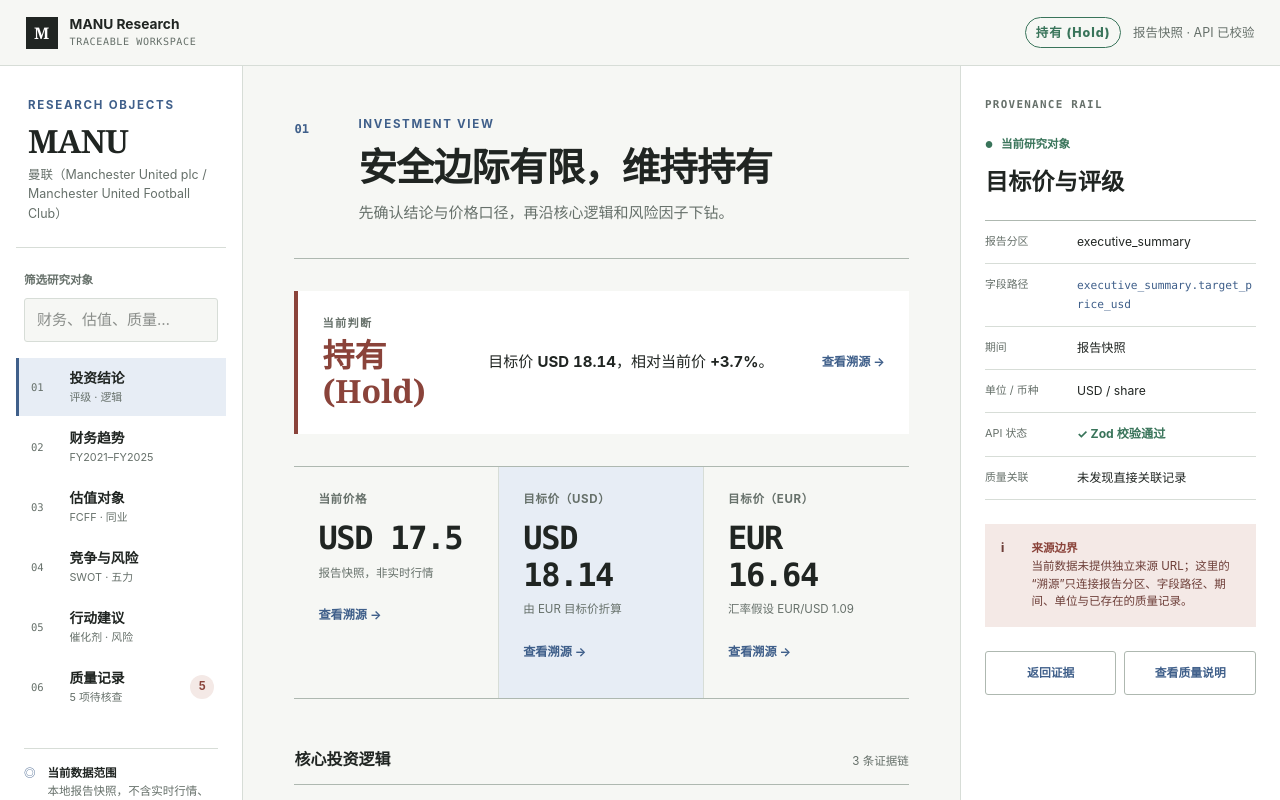
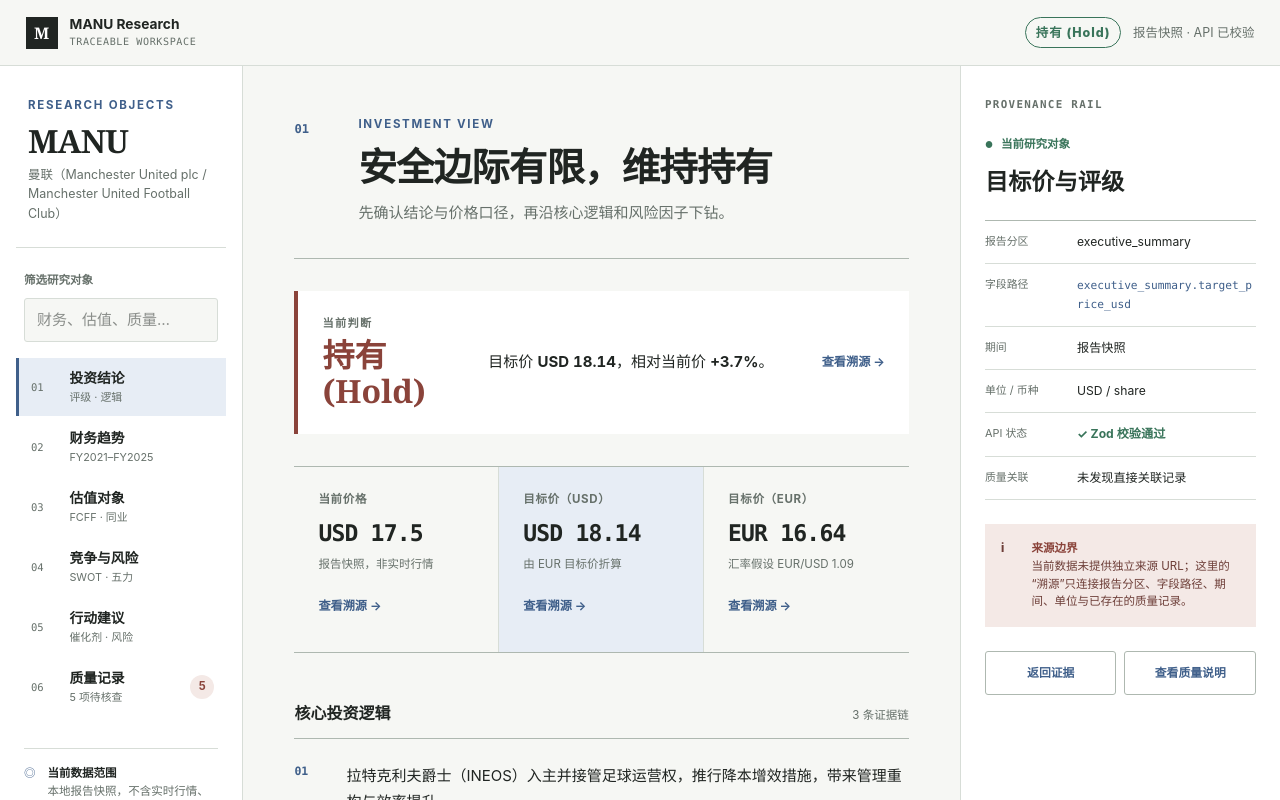
Before and after one commit to Ven0304/manu-investment-viz, a Next.js app: page / in a window 1280 px wide. Shown: the top 800 px of the page. Built offline with nearby package versions, Linux system fonts and the light colour scheme.

Commit message:
Arena QA repair style-c numeric containment

```diff
--- a/src/app/globals.css
+++ b/src/app/globals.css
@@ -134,7 +134,14 @@
 .metric-emphasis { background: var(--accent-soft); }
 .metric-label, .metric-note { margin: 0; color: var(--muted); font-size: 0.72rem; line-height: 1.45; }
 .metric-label { font-weight: 750; letter-spacing: 0.06em; text-transform: uppercase; }
-.metric-value { margin: var(--space-3) 0 var(--space-2); font: 700 clamp(1.4rem, 3vw, 2rem)/1.15 ui-monospace, "SFMono-Regular", Consolas, monospace; letter-spacing: -0.04em; }
+.metric-value {
+  min-width: 0;
+  max-width: 100%;
+  margin: var(--space-3) 0 var(--space-2);
+  overflow-wrap: anywhere;
+  font: 700 clamp(1.2rem, 1.8vw, 1.75rem)/1.2 ui-monospace, "SFMono-Regular", Consolas, monospace;
+  letter-spacing: -0.035em;
+}
 .metric .trace-trigger { margin-top: var(--space-3); }
 .evidence-section { margin-top: 3rem; }
 .subhead { display: flex; align-items: baseline; justify-content: space-between; gap: var(--space-4); border-bottom: 1px solid var(--line-strong); padding-bottom: var(--space-3); }
```
